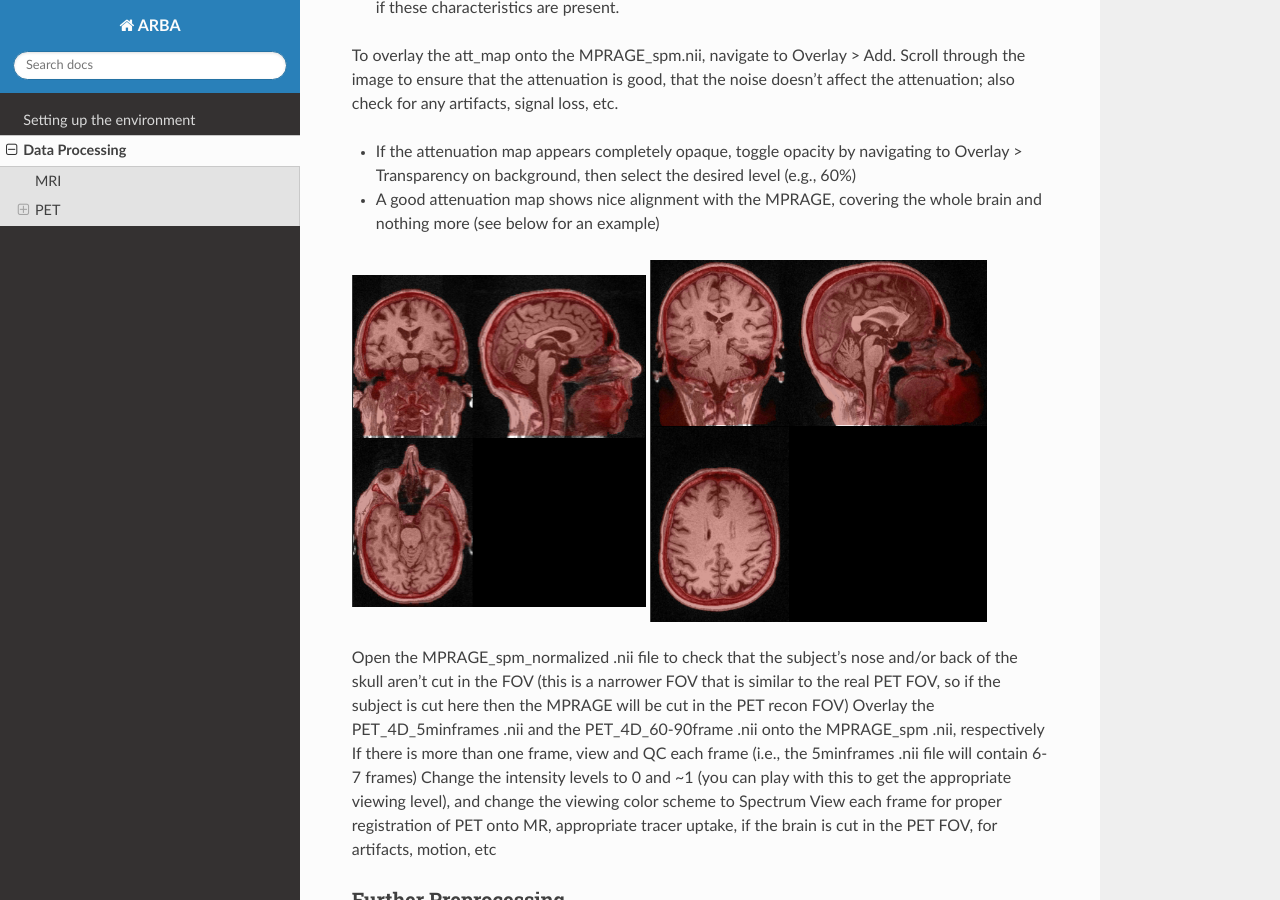
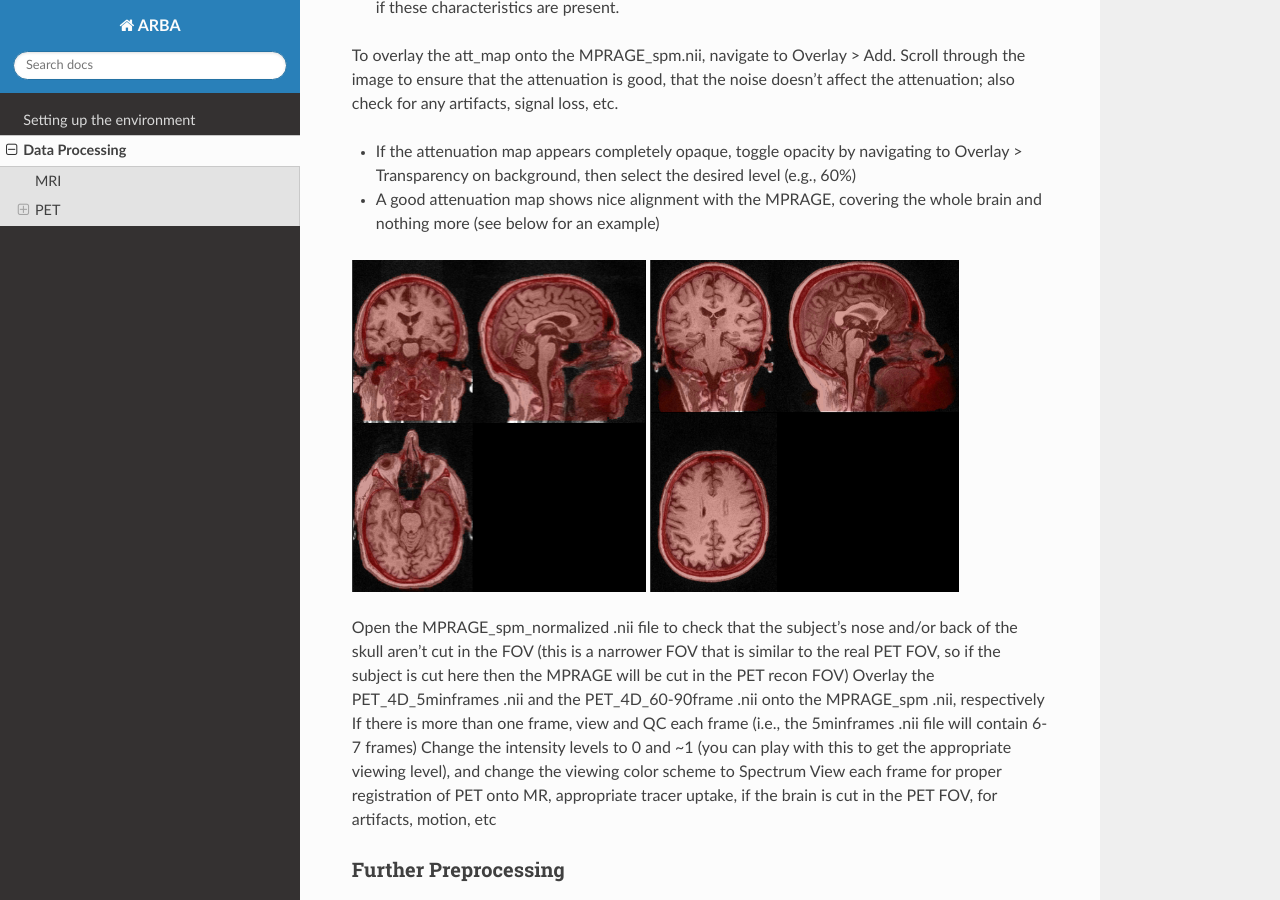
Before and after one commit to arbaneu/main, a Sphinx documentation site: the page built from docs/data.rst, in a window 1280 px wide and 900 px high, scrolled down 2209 px. Built offline with Sphinx 7.4.7 and the Read the Docs theme 2.0.0, drawn with Linux system fonts in a browser that asks for light colours.

Commit message:
Initial commit

```diff
--- a/docs/data.rst
+++ b/docs/data.rst
@@ -59,7 +59,7 @@ To overlay the att_map onto the MPRAGE_spm.nii, navigate to Overlay > Add. Scrol
    :scale: 50 %
 
 .. image:: /_static/att_map_bad.jpg
-   :scale: 60 %
+   :scale: 55 %
 
 Open the MPRAGE_spm_normalized .nii file to check that the subject’s nose and/or back of the skull aren’t cut in the FOV (this is a narrower FOV that is similar to the real PET FOV, so if the subject is cut here then the MPRAGE will be cut in the PET recon FOV)
 Overlay the PET_4D_5minframes .nii and the PET_4D_60-90frame .nii onto the MPRAGE_spm .nii, respectively
```
